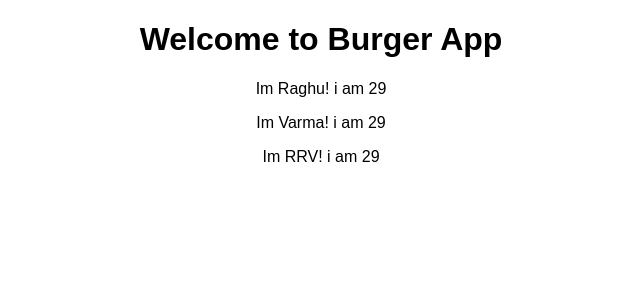
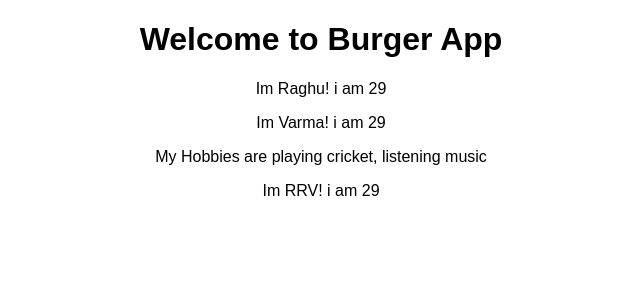
Before and after one commit to raghurudraraju-copart/burger-app-practice, a React (Create React App) app: page / in a window 1280 px wide. Shown: the top 300 px of the page, without its empty margins (319-959 px from the left). Built offline with nearby package versions, Linux system fonts and the light colour scheme.

Commit message:
Added props.children to get the content inside componet calling element.

```diff
--- a/src/App.js
+++ b/src/App.js
@@ -8,7 +8,7 @@ class App extends Component {
       <div className="App">
         <h1>Welcome to Burger App</h1>
         <Person name="Raghu" age="29"/>
-        <Person name="Varma" age="29">My Hobbies is playing cricket, listening music</Person>
+        <Person name="Varma" age="29">My Hobbies are playing cricket, listening music</Person>
         <Person name="RRV" age="29"/>
       </div>
     );
--- a/src/Person/Person.js
+++ b/src/Person/Person.js
@@ -1,7 +1,10 @@
 import React from 'react';
 
 const person = (props) => {
-  return <p>Im {props.name}! i am {props.age}</p>
+  return <div>
+    <p>Im {props.name}! i am {props.age}</p>
+    <p>{props.children}</p>
+  </div>
 }
 
 export default person;
```
